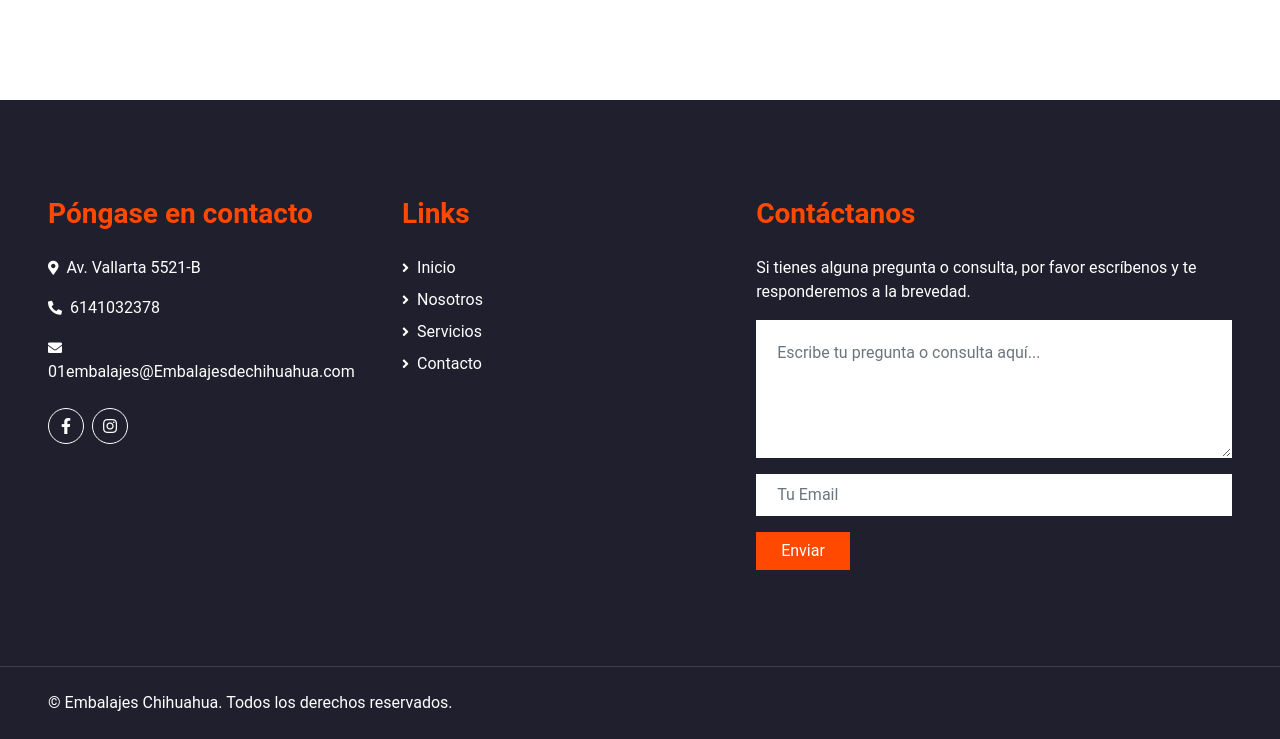
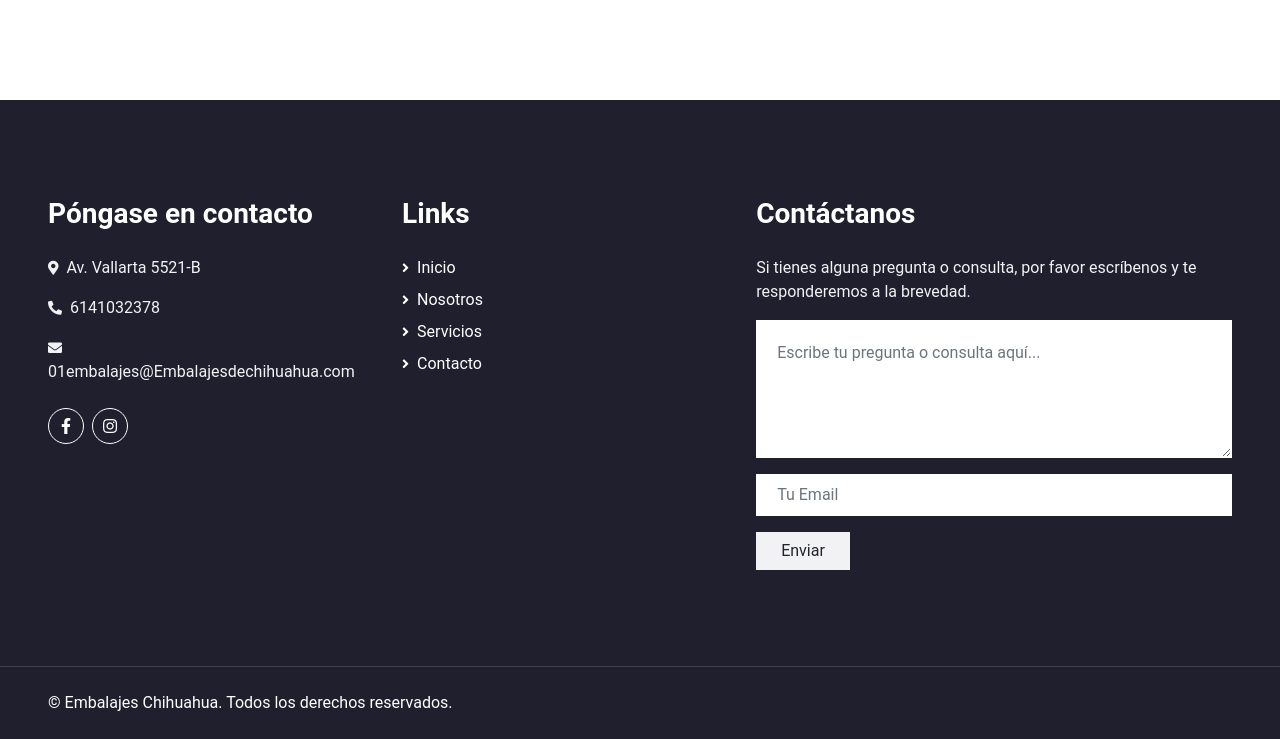
Before and after one commit to martinmorondo1/embalajes-chihuahua, a plain HTML site: page contact.html in a window 1280 px wide. Shown: the part 1249-1988 px from the top of the page. Drawn offline with nearby package versions, Linux system fonts and the light colour scheme.

Commit message:
Update contact.html

```diff
--- a/contact.html
+++ b/contact.html
@@ -146,12 +146,12 @@
 
 
     <!-- Footer Start -->
-    <div class="container-fluid bg-dark text-white mt-5 py-5 px-sm-3 px-md-5">
+    <div class="container-fluid bg-dark text-secondary mt-5 py-5 px-sm-3 px-md-5">
         <div class="row pt-5">
             <div class="col-lg-7 col-md-6">
                 <div class="row">
                     <div class="col-md-6 mb-5">
-                        <h3 class="text-primary mb-4">Póngase en contacto</h3>
+                        <h3 class="text-white mb-4">Póngase en contacto</h3>
                         <p><i class="fa fa-map-marker-alt mr-2"></i>Av. Vallarta 5521-B</p>
                         <p><i class="fa fa-phone-alt mr-2"></i>6141032378</p>
                         <p><i class="fa fa-envelope mr-2"></i>01embalajes@Embalajesdechihuahua.com</p>
@@ -161,7 +161,7 @@
                         </div>
                     </div>
                     <div class="col-md-6 mb-5">
-                        <h3 class="text-primary mb-4">Links</h3>
+                        <h3 class="text-white mb-4">Links</h3>
                         <div class="d-flex flex-column justify-content-start">
                             <a class="text-white mb-2" href="#"><i class="fa fa-angle-right mr-2"></i>Inicio</a>
                             <a class="text-white mb-2" href="#"><i class="fa fa-angle-right mr-2"></i>Nosotros</a>
@@ -172,7 +172,7 @@
                 </div>
             </div>
             <div class="col-lg-5 col-md-6 mb-5">
-                <h3 class="text-primary mb-4">Contáctanos</h3>
+                <h3 class="text-white mb-4">Contáctanos</h3>
                 <p>Si tienes alguna pregunta o consulta, por favor escríbenos y te responderemos a la brevedad.</p>
                 <div class="w-100">
                     <form action="https://formspree.io/f/mpzvnvpb" method="POST">
@@ -183,7 +183,7 @@
                             <input type="email" class="form-control border-light" style="padding: 20px;" placeholder="Tu Email" required name="_replyto">
                         </div>
                         <div>
-                            <button class="btn btn-primary px-4" type="submit">Enviar</button>
+                            <button class="btn btn-secondary px-4" type="submit">Enviar</button>
                         </div>
                     </form>
                 </div>
@@ -191,7 +191,7 @@
 
         </div>
     </div>
-    <div class="container-fluid bg-dark text-white border-top py-4 px-sm-3 px-md-5" style="border-color: #3E3E4E !important;">
+    <div class="container-fluid bg-dark border-top py-4 px-sm-3 px-md-5" style="border-color: #3E3E4E !important;">
         <div class="row">
             <div class="col-lg-6 text-center text-md-left mb-3 mb-md-0">
                 <p class="m-0 text-white">&copy; <a href="#">Embalajes Chihuahua</a>. Todos los derechos reservados.
```
